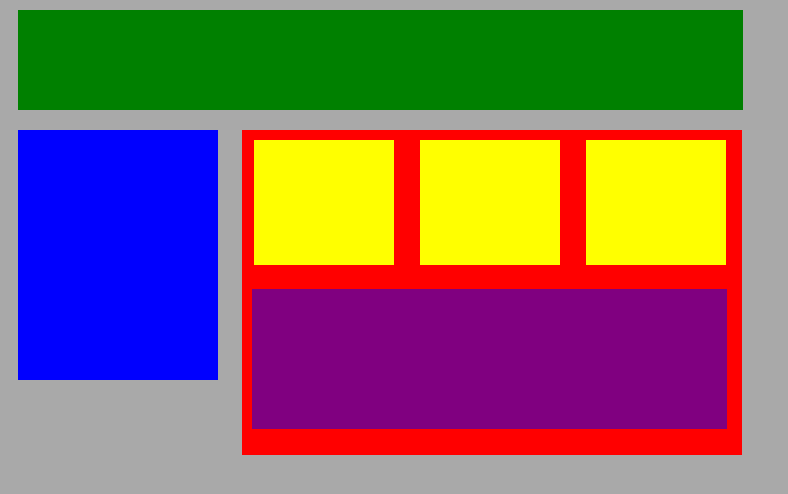
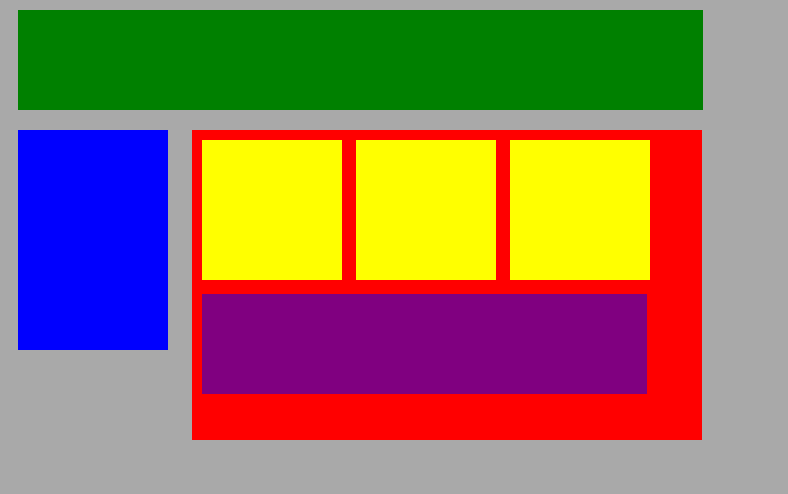
Before and after one commit to jdclark05/Block-Plotting, a plain HTML site: page index.html in a window 1280 px wide. Shown: the whole page, without its empty margins (0-788 px from the left). Drawn offline with Linux system fonts and the light colour scheme.

Commit message:
height / width adjustments

```diff
--- a/style.css
+++ b/style.css
@@ -4,45 +4,47 @@ body{
 
 
 .top-nav{
-    width: 725px;
+    width: 685px;
     height: 100px;
     margin: 10px;
     background-color: green;
 }
 
 .side-nav{
-    height: 250px;
+    height: 220px;
     margin: 10px;
-    width: 200px;
+    width: 150px;
     background-color: blue;
 }
 
 .main{
-    height: 325px;
+    height: 300px;
     margin: 10px;
     width: 500px;
     background-color: red;
+    padding: 5px;
+
 }
 
 .sub-content{
     display: inline-block;
     background-color: yellow;
     width: 140px;
-    height: 125px;
+    height: 140px;
     box-sizing: border-box;
-    padding: 20px;
-    margin: 10px 10px 10px 12px;
+    padding: 10px;
+    margin: 5px;
 
 
 }
 
 #advertisement{
     background-color: purple;
-    width: 475px;
-    height: 140px;
+    width: 445px;
+    height: 100px;
     box-sizing: border-box;
     padding: 20px;
-    margin: 10px;
+    margin: 5px;
 }
 
 
```
